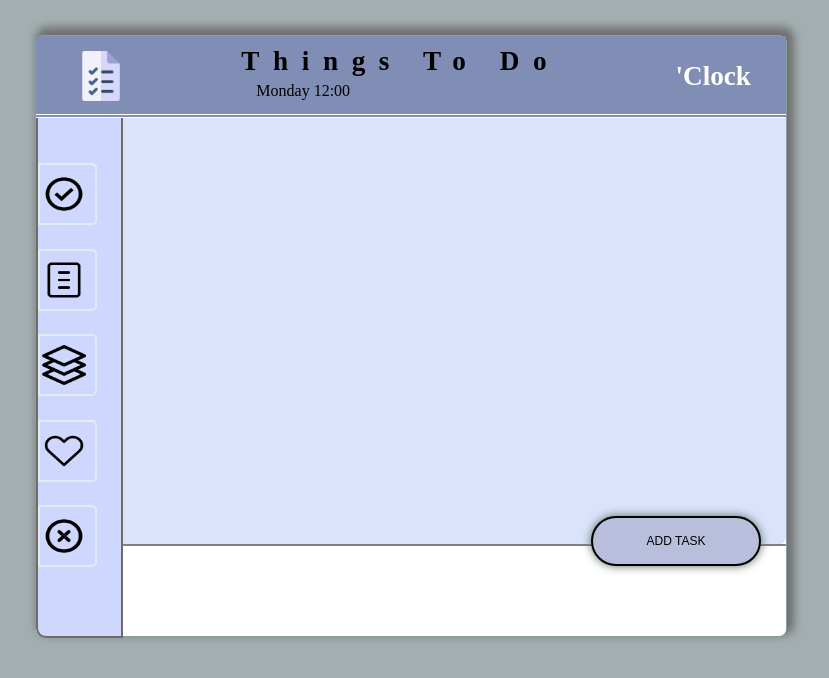
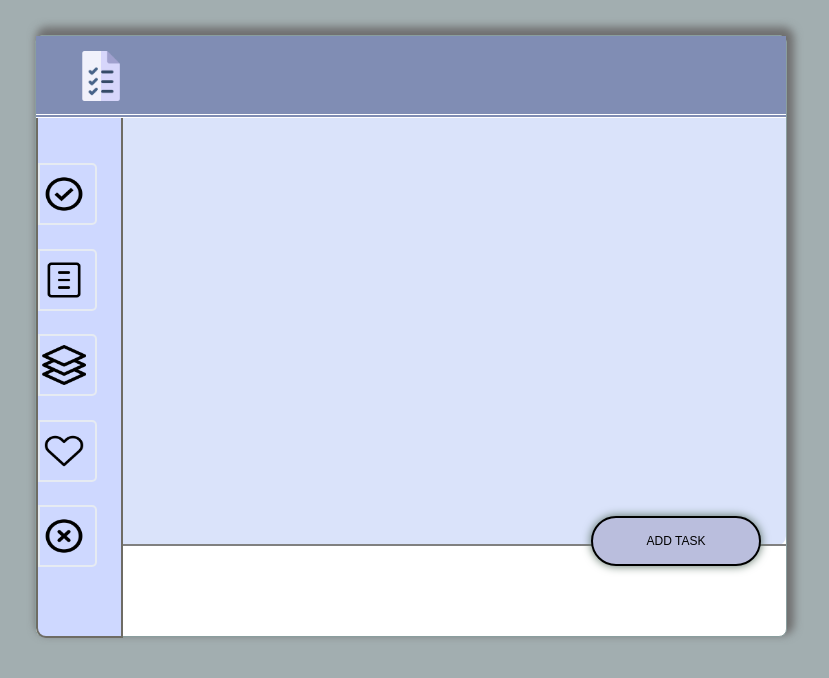
Before and after one commit to ecomeel/ToDoList, a plain HTML site: page index.html in a window 1280 px wide. Shown: the whole page, without its empty margins (229-1058 px from the left). Drawn offline with Linux system fonts and the light colour scheme.

Commit message:
change header

```diff
--- a/index.html
+++ b/index.html
@@ -6,23 +6,24 @@
 	<link rel="stylesheet" href="styles/generalStyle.css">
 </head>
 <body>
-	<div id="board">
-		<div id="tasker">
-			<!-- 		Header  		-->
+
+	<div id="backBoard"> <!-- Background -->
+
+		<div id="tasker"> <!-- App  (Сменить шрифты, сделать приложение шире)-->
+
+
+			<!-- Header -->
+			<!--
+				Добавить текущую страницу
+				Добавить текущую дату
+				Сместить логотип
+			 -->
 			<header id="header">
-				<div id="header__listToDo">
-					<a href="#" id="header__logo">
-						<img src="images/icons/logo.png" alt="">
-					</a>
-				</div>
-				<div id="header__center">
-					<h2 id="header__openPage">Things To Do</h2>
-					<time datetime="<datetime>">Monday 12:00</time>
-				</div>
-				<div id="header__name">
-					<h1 id="name__h1">'Clock</h1>
-				</div>
+				<a href="#" id="header__logo">
+					<img src="images/icons/logo.png" alt="">
+				</a>
 			</header>
+
 			<!-- 		Main			-->
 			<div id="tasker__mainContent">
 				<!-- 		navigation			-->
--- a/styles/generalStyle.css
+++ b/styles/generalStyle.css
@@ -3,13 +3,11 @@
 	padding: 0px;
 }
 
-body {
-	background-color: #A2AEB0;
-}
-
-#board {
+#backBoard {
 	position: absolute;
 	width: 100%;
+	background-color: #A2AEB0;
+	height: 100%;
 }
 
 #tasker {
@@ -32,44 +30,16 @@ body {
 	height: 13%;
 	border-bottom: 4px double white;
 }
-#header__listToDo {
-	flex-grow: 1;
-}
+
 #header__logo img{
 	width: 50px;
 	float: left;
 	margin-left: 40px;
 	margin-top: 15px;
 }
-#header__center {
-	flex-grow: 1;
-	line-height: 1.9em;
-}
-#header__openPage{
-	margin-top: 10px;
-	font-size: 1.7em;
-	letter-spacing: 0.5em;
-}
-time {
-	font-size: 1em;margin-left: 15px;
-}
-#header__toDo {
-	margin-top: 13px;
-	font-size: 1.5em;
-	color: white;
-	width: 50%;
-}
+
 #header__logo {
 	text-decoration: none;
-}
-#header_name {
-	flex-grow: 1;
-}
-#name__h1 {
-	margin-right: 35px;
-	margin-top: 25px;
-	font-size: 1.7em;
-	color: white;
 }
 
 /*MAIN CONTENT*/
```
